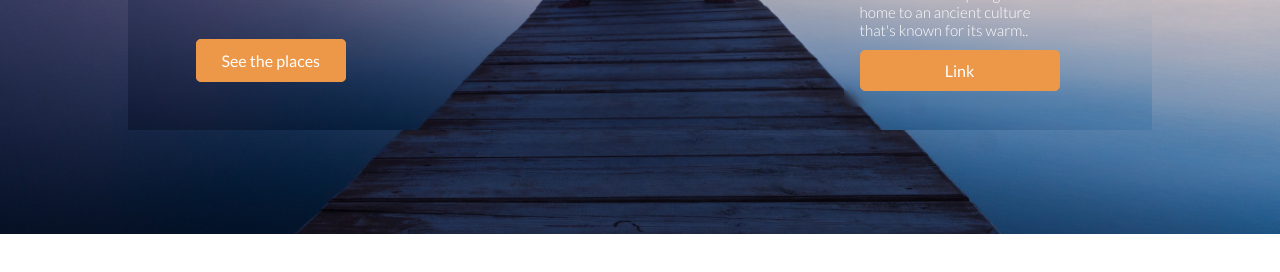
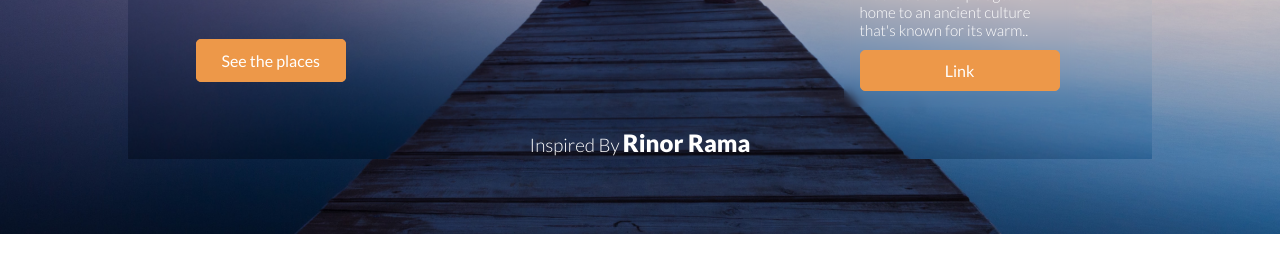
Before and after one commit to code-glitchlite/Breathe-in-Travels-Landing-Page, a plain HTML site: page index.html in a window 1280 px wide. Shown: the part 486-758 px from the top of the page. Drawn offline with Linux system fonts and the light colour scheme.

Commit message:
Add designer Credentials

```diff
--- a/css/style.css
+++ b/css/style.css
@@ -131,3 +131,19 @@ a {
   display: block;
   text-align: center;
 }
+
+/* footer Container */
+
+.footerContainer {
+  text-align: center;
+}
+
+.footerContainer h3 {
+  display: inline;
+  font-weight: lighter;
+}
+
+.footerContainer a {
+  font-weight: bold;
+  font-size: 1.5em;
+}
--- a/index.html
+++ b/index.html
@@ -67,6 +67,13 @@
           </div>
         </div>
       </div>
+      <!-- Footer Container -->
+
+      <div class="footerContainer">
+        <h3>Inspired By</h3>
+
+        <a href="https://dribbble.com/shots/15774218-Breathe-in-Travel-UI-UX-Landing-Page-Design">Rinor Rama</a>
+      </div>
     </div>
   </body>
 </html>
```
